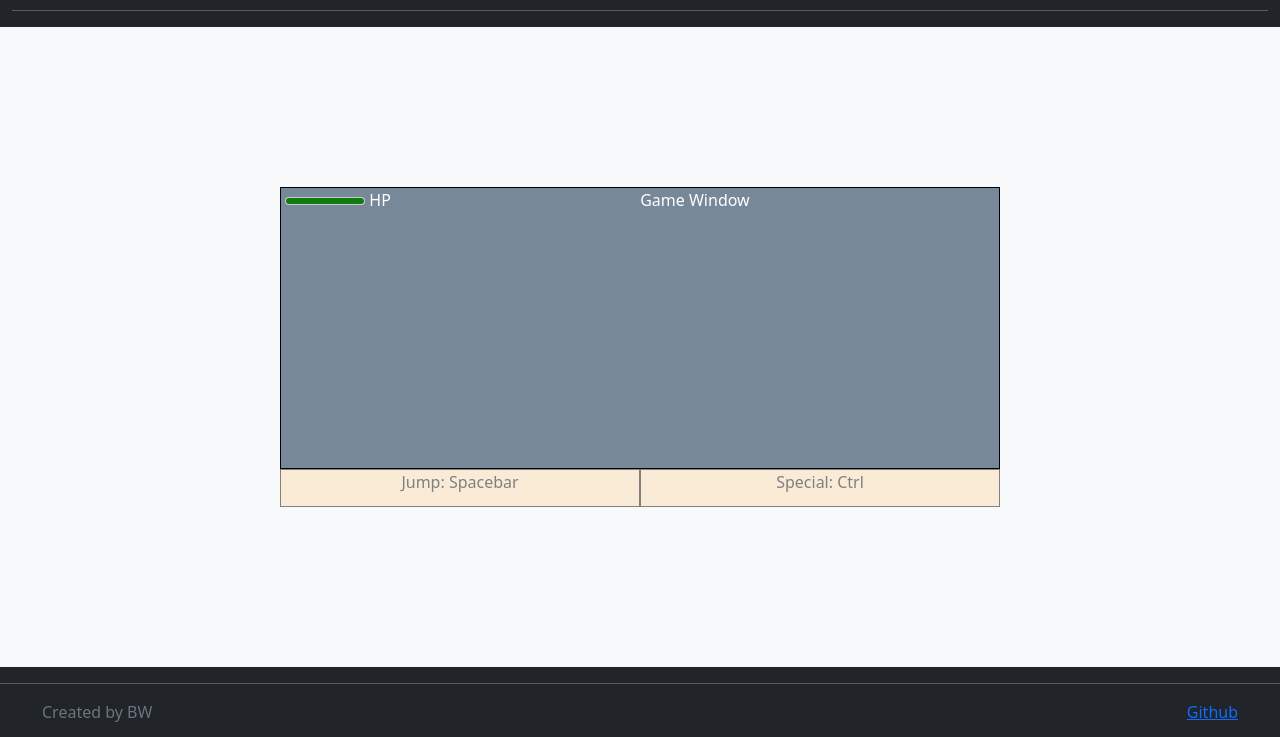
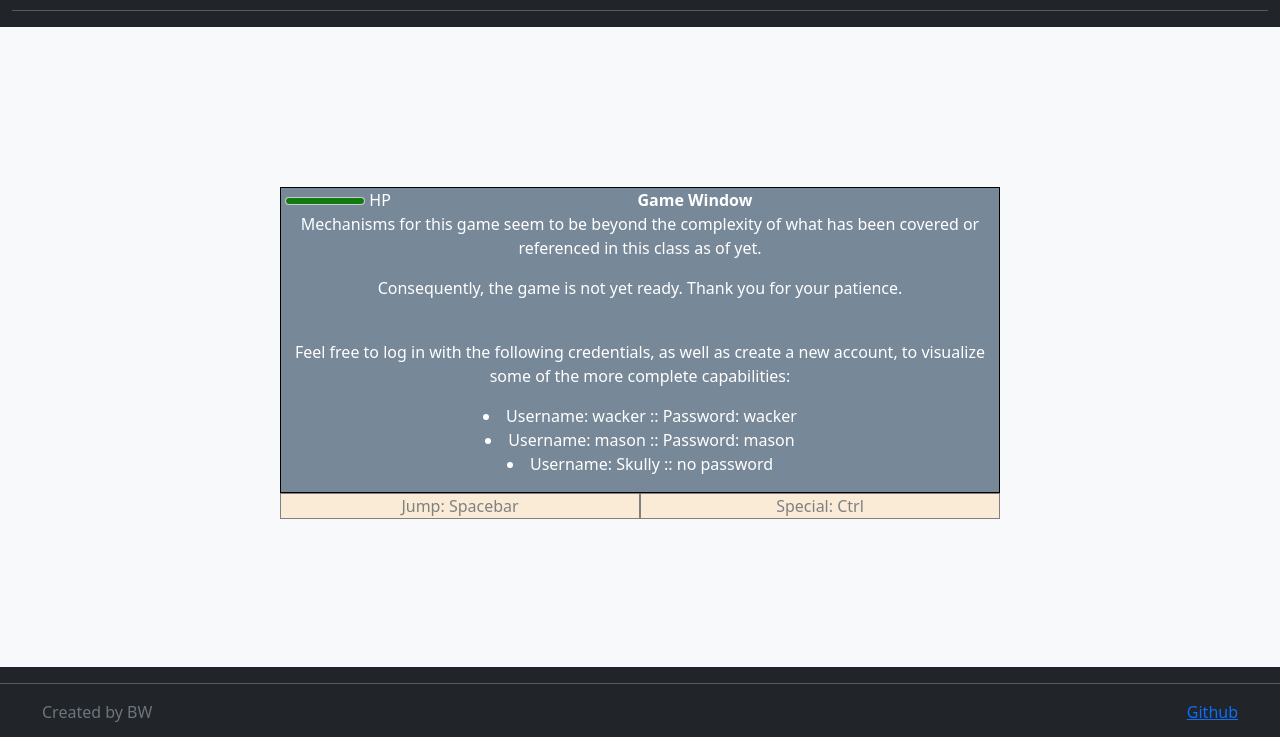
Before and after one commit to BrtWilson/startup240, a plain HTML site: page play.html in a window 1280 px wide. Shown: the part 63-800 px from the top of the page. Drawn offline with nearby package versions, Linux system fonts and the light colour scheme.

Commit message:
Play message - game not created

```diff
--- a/play.html
+++ b/play.html
@@ -54,7 +54,28 @@
                         <meter id="meter" min="0" max="10" value="10" low="4" high="6" optimum="10"></meter>
                         <label>HP</label>
                     </div>
-                    Game Window
+                    <b>Game Window</b>
+
+                    <p>Mechanisms for this game seem to be beyond the complexity of what has been covered or referenced in this class as of yet.</p>
+                    <p>Consequently, the game is not yet ready. Thank you for your patience.</p>
+                    <br/>
+                    <p>Feel free to log in with the following credentials, as well as create a new account, to visualize some of the more complete capabilities:
+                    <li>Username: wacker :: Password: wacker</li>
+                    <li>Username: mason :: Password: mason</li>
+                    <li>Username: Skully :: no password</li></p>
+                    <!-- BORROWED CODE-->
+                    <!-- <body scroll="no" style="overflow:hidden" class="container arcade-mode">
+                        <div id="game" role="main">
+                            <div class="runner-container" style="width: 600px; transform: scale(1.61167) translateY(88.5px); height: 150px;">
+                                <canvas class="runner-canvas" width="600" height="150" style="width: 600px; height: 150px;"></canvas>
+                            </div>
+                        </div>
+                        <div id="offline-resources">
+                            <img id="offline-resources-1x" src="https://offline-dino-game.firebaseapp.com/100-offline-sprite.6884f753.png">
+                        </div>
+                    </body>
+                    <!-- BORROWED CODE-->
+
                     <div class="ground"></div>
                 </div>
                 <div class="game_controls">
```
